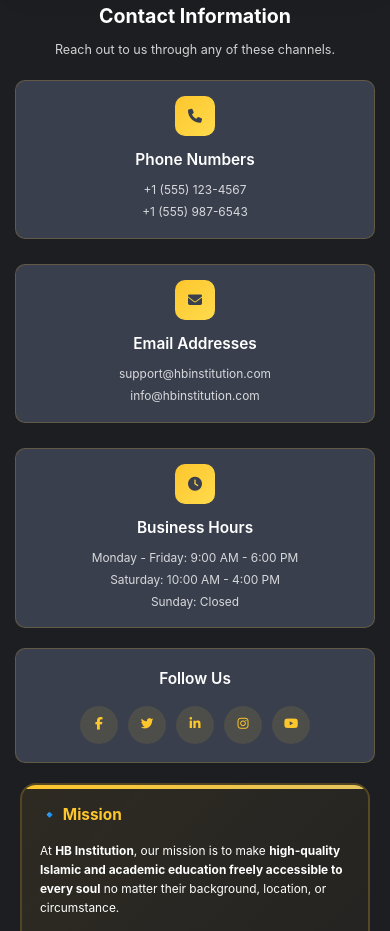
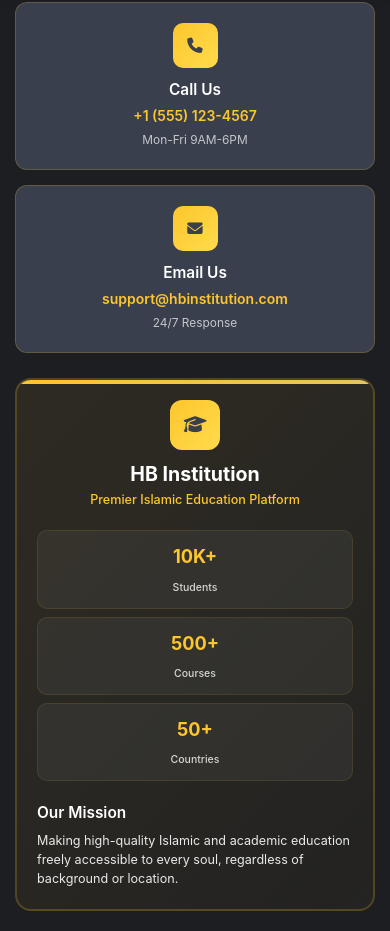
Before and after one commit to AlbashengineerAhmed/HB-Institution, a React (Create React App) app: page /contact in a window 390 px wide. Shown: the part 1013-1944 px from the top of the page. Built offline with nearby package versions, Linux system fonts and the light colour scheme.

Commit message:
update responsive and others problems

```diff
--- a/src/components/Header/Header.js
+++ b/src/components/Header/Header.js
@@ -185,6 +185,7 @@ const Header = () => {
                 <li><Link to="/about/disclaimer" className={styles.dropdownItem} onClick={handleLinkClick}>Disclaimer</Link></li>
               </ul>
             </li>
+            <li className={styles.navItem}><Link to="/team" className={styles.navLink}>Team</Link></li>
             <li
               className={`${styles.navItem} ${styles.dropdown} ${activeDropdown === 'faculty' ? styles.active : ''}`}
               onMouseLeave={handleDropdownMouseLeave}
--- a/src/pages/AuthPages/RegisterPage.js
+++ b/src/pages/AuthPages/RegisterPage.js
@@ -281,7 +281,7 @@ const RegisterPage = () => {
                 className={validationErrors.agreeTerms ? styles.errorInput : ''}
               />
               <label htmlFor="terms" className={styles.checkboxLabel}>
-                I have <strong>read</strong> and agree to the <Link to="/terms-privacy" target="_blank" rel="noopener noreferrer">Terms <Link to="/terms" target="_blank" rel="noopener noreferrer">Terms & Conditions</Link> and <Link to="/privacy" target="_blank" rel="noopener noreferrer">Privacy Policy</Link> Conditions and Privacy Policy</Link>
+                I have <strong>read</strong> and agree to the <Link to="/terms-privacy" target="_blank" rel="noopener noreferrer">Terms <Link to="/terms-privacy" target="_blank" rel="noopener noreferrer">Terms & Conditions</Link> and <Link to="/terms-privacy" target="_blank" rel="noopener noreferrer">Privacy Policy</Link> Conditions and Privacy Policy</Link>
               </label>
               {validationErrors.agreeTerms && (
                 <span className={styles.fieldError}>{validationErrors.agreeTerms}</span>
--- a/src/pages/ContactPage/ContactPage.js
+++ b/src/pages/ContactPage/ContactPage.js
@@ -22,24 +22,6 @@ const ContactPage = () => {
     { value: 'technical', label: 'Technical Support' },
     { value: 'partnership', label: 'Partnership Opportunities' },
     { value: 'feedback', label: 'Feedback & Suggestions' }
-  ];
-
-  const contactInfo = [
-    {
-      icon: 'fas fa-phone',
-      title: 'Phone Numbers',
-      details: ['+1 (555) 123-4567', '+1 (555) 987-6543']
-    },
-    {
-      icon: 'fas fa-envelope',
-      title: 'Email Addresses',
-      details: ['support@hbinstitution.com', 'info@hbinstitution.com']
-    },
-    {
-      icon: 'fas fa-clock',
-      title: 'Business Hours',
-      details: ['Monday - Friday: 9:00 AM - 6:00 PM', 'Saturday: 10:00 AM - 4:00 PM', 'Sunday: Closed']
-    }
   ];
 
   const socialLinks = [
@@ -272,32 +254,70 @@ const ContactPage = () => {
             </form>
           </div>
 
-          {/* Contact Information */}
+          {/* Contact Information - Restructured */}
           <div className={styles.infoSection}>
-            <div className={styles.infoHeader}>
-              <h2>Contact Information</h2>
-              <p>Reach out to us through any of these channels.</p>
+            {/* Quick Contact Cards */}
+            <div className={styles.quickContactGrid}>
+              <div className={styles.quickContactCard}>
+                <div className={styles.quickContactIcon}>
+                  <i className="fas fa-phone"></i>
+                </div>
+                <div className={styles.quickContactContent}>
+                  <h3>Call Us</h3>
+                  <p>+1 (555) 123-4567</p>
+                  <span>Mon-Fri 9AM-6PM</span>
+                </div>
               </div>
 
-            <div className={styles.contactInfoGrid}>
-              {contactInfo.map((info, index) => (
-                <div key={index} className={styles.infoCard}>
-                  <div className={styles.infoIcon}>
-                    <i className={info.icon}></i>
+              <div className={styles.quickContactCard}>
+                <div className={styles.quickContactIcon}>
+                  <i className="fas fa-envelope"></i>
                 </div>
-                  <div className={styles.infoContent}>
-                    <h3>{info.title}</h3>
-                    {info.details.map((detail, idx) => (
-                      <p key={idx}>{detail}</p>
-                    ))}
+                <div className={styles.quickContactContent}>
+                  <h3>Email Us</h3>
+                  <p>support@hbinstitution.com</p>
+                  <span>24/7 Response</span>
                 </div>
               </div>
-              ))}
             </div>
 
-            {/* Social Media */}
-            <div className={styles.socialSection}>
-              <h3>Follow Us</h3>
+            {/* Institution Overview */}
+            <div className={styles.institutionOverview}>
+              <div className={styles.overviewHeader}>
+                <div className={styles.institutionLogo}>
+                  <i className="fas fa-graduation-cap"></i>
+                </div>
+                <div>
+                  <h3>HB Institution</h3>
+                  <p>Premier Islamic Education Platform</p>
+                </div>
+              </div>
+
+              <div className={styles.overviewStats}>
+                <div className={styles.statItem}>
+                  <span className={styles.statNumber}>10K+</span>
+                  <span className={styles.statLabel}>Students</span>
+                </div>
+                <div className={styles.statItem}>
+                  <span className={styles.statNumber}>500+</span>
+                  <span className={styles.statLabel}>Courses</span>
+                </div>
+                <div className={styles.statItem}>
+                  <span className={styles.statNumber}>50+</span>
+                  <span className={styles.statLabel}>Countries</span>
+                </div>
+              </div>
+
+              <div className={styles.overviewMission}>
+                <h4>Our Mission</h4>
+                <p>Making high-quality Islamic and academic education freely accessible to every soul, regardless of background or location.</p>
+              </div>
+            </div>
+
+            {/* Social & Support */}
+            <div className={styles.socialSupportSection}>
+              <div className={styles.socialPart}>
+                <h4>Connect With Us</h4>
                 <div className={styles.socialLinks}>
                   {socialLinks.map((social, index) => (
                     <a
@@ -314,39 +334,25 @@ const ContactPage = () => {
                 </div>
               </div>
 
-            {/* Mission & Vision Section */}
-            <div className={styles.missionSection}>
-              <div className={styles.missionCard}>
-                <h3>🔹 Mission</h3>
-                <p>At <strong>HB Institution</strong>, our mission is to make <strong>high-quality Islamic and academic education freely accessible to every soul</strong> no matter their background, location, or circumstance.</p>
-                <p>We are here to teach with sincerity, lead with purpose, and serve with integrity empowering individuals to grow in knowledge, faith, and contribution.</p>
+              <div className={styles.supportPart}>
+                <h4>Support Hours</h4>
+                <div className={styles.supportHours}>
+                  <div className={styles.hourItem}>
+                    <i className="fas fa-clock"></i>
+                    <span>Mon-Fri: 9AM-6PM</span>
                   </div>
-
-              <div className={styles.visionCard}>
-                <h3>🔹 Vision</h3>
-                <p>We envision a world where <strong>authentic knowledge is no longer a privilege, but a right.</strong></p>
-                <p>A world where young minds are nurtured, hearts are enlightened, and a new generation rises equipped with faith, wisdom, and the courage to lead.</p>
-                <p>Our vision is to build a <strong>global legacy</strong> of learners and leaders who carry light wherever they go.</p>
+                  <div className={styles.hourItem}>
+                    <i className="fas fa-calendar"></i>
+                    <span>Sat: 10AM-4PM</span>
+                  </div>
+                  <div className={styles.hourItem}>
+                    <i className="fas fa-moon"></i>
+                    <span>24/7 Emergency Support</span>
+                  </div>
+                </div>
               </div>
             </div>
 
-            {/* Quick Response */}
-            <div className={styles.responseInfo}>
-              <div className={styles.responseCard}>
-                <i className="fas fa-clock"></i>
-                <div>
-                  <h4>Quick Response</h4>
-                  <p>We typically respond within 2-4 hours during business hours.</p>
-                </div>
-              </div>
-              <div className={styles.responseCard}>
-                <i className="fas fa-headset"></i>
-                <div>
-                  <h4>24/7 Support</h4>
-                  <p>For urgent matters, our support team is available around the clock.</p>
-                </div>
-              </div>
-            </div>
           </div>
         </div>
       </div>
--- a/src/pages/ContactPage/ContactPage.module.css
+++ b/src/pages/ContactPage/ContactPage.module.css
@@ -915,3 +915,344 @@
     font-size: 0.85rem;
   }
 }
+
+
+/* Info Section - Restructured */
+.infoSection {
+  display: flex;
+  flex-direction: column;
+  gap: 25px;
+}
+
+/* Quick Contact Cards */
+.quickContactGrid {
+  display: grid;
+  grid-template-columns: 1fr;
+  gap: 15px;
+}
+
+.quickContactCard {
+  background: var(--secondary-color);
+  border: 1px solid rgba(253, 198, 44, 0.2);
+  border-radius: 12px;
+  padding: 20px;
+  display: flex;
+  gap: 15px;
+  align-items: center;
+  transition: all 0.3s ease;
+}
+
+.quickContactCard:hover {
+  transform: translateY(-2px);
+  box-shadow: 0 8px 20px rgba(0, 0, 0, 0.15);
+  border-color: rgba(253, 198, 44, 0.4);
+}
+
+.quickContactIcon {
+  background: linear-gradient(135deg, var(--primary-color), #ffdb4d);
+  color: var(--secondary-color);
+  width: 45px;
+  height: 45px;
+  border-radius: 10px;
+  display: flex;
+  align-items: center;
+  justify-content: center;
+  font-size: 1.1rem;
+  flex-shrink: 0;
+}
+
+.quickContactContent h3 {
+  color: var(--text-color);
+  font-size: 1.1rem;
+  font-weight: 600;
+  margin-bottom: 4px;
+}
+
+.quickContactContent p {
+  color: var(--primary-color);
+  font-size: 1rem;
+  font-weight: 600;
+  margin-bottom: 2px;
+}
+
+.quickContactContent span {
+  color: rgba(255, 255, 255, 0.7);
+  font-size: 0.85rem;
+}
+
+/* Institution Overview */
+.institutionOverview {
+  background: linear-gradient(135deg, rgba(253, 198, 44, 0.08), rgba(253, 198, 44, 0.03));
+  border: 2px solid rgba(253, 198, 44, 0.2);
+  border-radius: 16px;
+  padding: 25px;
+  position: relative;
+  overflow: hidden;
+}
+
+.institutionOverview::before {
+  content: '';
+  position: absolute;
+  top: 0;
+  left: 0;
+  right: 0;
+  height: 4px;
+  background: linear-gradient(90deg, var(--primary-color), var(--hover-color));
+}
+
+.overviewHeader {
+  display: flex;
+  align-items: center;
+  gap: 15px;
+  margin-bottom: 20px;
+}
+
+.institutionLogo {
+  background: linear-gradient(135deg, var(--primary-color), #ffdb4d);
+  color: var(--secondary-color);
+  width: 50px;
+  height: 50px;
+  border-radius: 12px;
+  display: flex;
+  align-items: center;
+  justify-content: center;
+  font-size: 1.3rem;
+}
+
+.overviewHeader h3 {
+  color: var(--text-color);
+  font-size: 1.4rem;
+  font-weight: 700;
+  margin-bottom: 2px;
+}
+
+.overviewHeader p {
+  color: var(--primary-color);
+  font-size: 0.9rem;
+  font-weight: 500;
+}
+
+.overviewStats {
+  display: grid;
+  grid-template-columns: repeat(3, 1fr);
+  gap: 15px;
+  margin-bottom: 20px;
+}
+
+.statItem {
+  text-align: center;
+  padding: 15px 10px;
+  background: rgba(255, 255, 255, 0.05);
+  border-radius: 10px;
+  border: 1px solid rgba(253, 198, 44, 0.1);
+}
+
+.statNumber {
+  display: block;
+  color: var(--primary-color);
+  font-size: 1.5rem;
+  font-weight: 700;
+  margin-bottom: 4px;
+}
+
+.statLabel {
+  color: rgba(255, 255, 255, 0.8);
+  font-size: 0.8rem;
+  font-weight: 500;
+}
+
+.overviewMission h4 {
+  color: var(--text-color);
+  font-size: 1.1rem;
+  font-weight: 600;
+  margin-bottom: 8px;
+}
+
+.overviewMission p {
+  color: rgba(255, 255, 255, 0.9);
+  font-size: 0.9rem;
+  line-height: 1.5;
+}
+
+/* Social & Support Section */
+.socialSupportSection {
+  display: grid;
+  grid-template-columns: 1fr 1fr;
+  gap: 15px;
+}
+
+.socialPart,
+.supportPart {
+  background: var(--secondary-color);
+  border: 1px solid rgba(253, 198, 44, 0.2);
+  border-radius: 12px;
+  padding: 20px;
+}
+
+.socialPart h4,
+.supportPart h4 {
+  color: var(--text-color);
+  font-size: 1rem;
+  font-weight: 600;
+  margin-bottom: 15px;
+  text-align: center;
+}
+
+.socialLinks {
+  display: flex;
+  justify-content: center;
+  gap: 10px;
+  flex-wrap: wrap;
+}
+
+.socialLink {
+  background: rgba(253, 198, 44, 0.1);
+  color: var(--primary-color);
+  width: 35px;
+  height: 35px;
+  border-radius: 50%;
+  display: flex;
+  align-items: center;
+  justify-content: center;
+  font-size: 0.9rem;
+  text-decoration: none;
+  transition: all 0.3s ease;
+  border: 2px solid transparent;
+}
+
+.socialLink:hover {
+  background: var(--primary-color);
+  color: var(--secondary-color);
+  transform: translateY(-2px);
+  border-color: var(--primary-color);
+  box-shadow: 0 4px 12px rgba(253, 198, 44, 0.3);
+}
+
+.supportHours {
+  display: flex;
+  flex-direction: column;
+  gap: 8px;
+}
+
+.hourItem {
+  display: flex;
+  align-items: center;
+  gap: 8px;
+  color: rgba(255, 255, 255, 0.8);
+  font-size: 0.85rem;
+}
+
+.hourItem i {
+  color: var(--primary-color);
+  font-size: 0.8rem;
+  width: 12px;
+}
+
+/* Quick Actions */
+.quickActions {
+  background: var(--secondary-color);
+  border: 1px solid rgba(253, 198, 44, 0.2);
+  border-radius: 12px;
+  padding: 20px;
+}
+
+.quickActions h4 {
+  color: var(--text-color);
+  font-size: 1rem;
+  font-weight: 600;
+  margin-bottom: 15px;
+  text-align: center;
+}
+
+.actionButtons {
+  display: grid;
+  grid-template-columns: 1fr;
+  gap: 10px;
+}
+
+.actionBtn {
+  background: rgba(253, 198, 44, 0.1);
+  border: 1px solid rgba(253, 198, 44, 0.2);
+  color: var(--text-color);
+  padding: 12px 15px;
+  border-radius: 8px;
+  display: flex;
+  align-items: center;
+  gap: 10px;
+  cursor: pointer;
+  transition: all 0.3s ease;
+  font-size: 0.9rem;
+  font-weight: 500;
+}
+
+.actionBtn:hover {
+  background: rgba(253, 198, 44, 0.2);
+  border-color: rgba(253, 198, 44, 0.4);
+  transform: translateY(-1px);
+}
+
+.actionBtn i {
+  color: var(--primary-color);
+  font-size: 0.9rem;
+}
+
+/* Responsive updates for new structure */
+@media (max-width: 768px) {
+  .socialSupportSection {
+    grid-template-columns: 1fr;
+    gap: 15px;
+  }
+
+  .overviewStats {
+    grid-template-columns: repeat(3, 1fr);
+    gap: 10px;
+  }
+
+  .statItem {
+    padding: 12px 8px;
+  }
+
+  .statNumber {
+    font-size: 1.3rem;
+  }
+
+  .statLabel {
+    font-size: 0.75rem;
+  }
+}
+
+@media (max-width: 480px) {
+  .overviewHeader {
+    flex-direction: column;
+    text-align: center;
+    gap: 10px;
+  }
+
+  .overviewStats {
+    grid-template-columns: 1fr;
+    gap: 8px;
+  }
+
+  .socialSupportSection {
+    grid-template-columns: 1fr;
+  }
+
+  .quickContactCard {
+    flex-direction: column;
+    text-align: center;
+    gap: 10px;
+  }
+
+  .institutionOverview {
+    padding: 20px;
+  }
+
+  .socialPart,
+  .supportPart {
+    padding: 15px;
+  }
+
+  .quickActions {
+    padding: 15px;
+  }
+}
--- a/src/pages/TermsPrivacyPage/TermsPrivacyPage.js
+++ b/src/pages/TermsPrivacyPage/TermsPrivacyPage.js
@@ -469,7 +469,7 @@ const TermsPrivacyPage = () => {
         <div className={styles.header}>
           <h1>Legal & Information Center</h1>
           <p>Everything you need to know about HB Institution's policies, leadership, and mission</p>
-          <Link to="/auth/register" className={styles.backToRegister}>
+          <Link to="/register" className={styles.backToRegister}>
             ← Back to Registration
           </Link>
         </div>
```
Also changed, not shown: src/pages/AdminDashboard/AdminDashboard.module.css (+111 -4 lines), src/pages/InstructorDashboard/InstructorDashboard.module.css (+12 -6 lines), src/pages/StudentDashboard/StudentDashboard.module.css (+9 -5 lines). Lines whose indentation alone changed are shown as unchanged.
